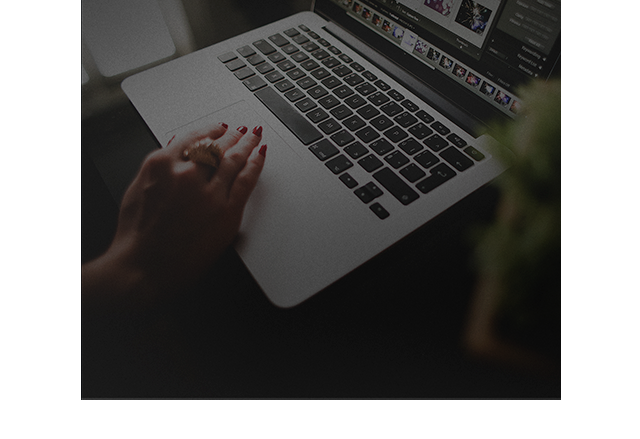
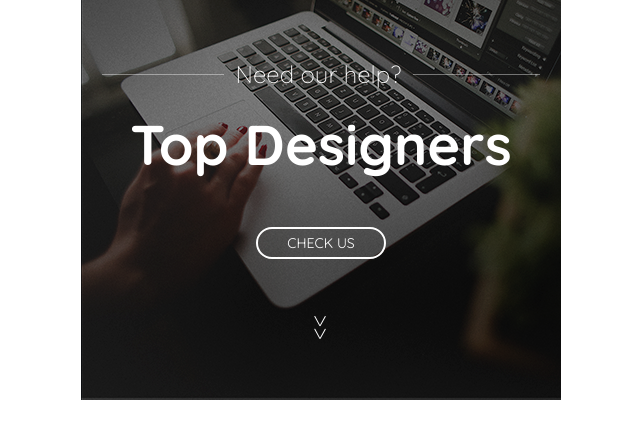
Before and after one commit to MichalIrzylowski/weekly-webdev-challenge-8, a PHP site: page / in a window 1280 px wide. Shown: the part 65-504 px from the top of the page, without its empty margins (319-959 px from the left). Run offline with PHP 8.4, Linux system fonts and the light colour scheme.

Commit message:
Hero ready

```diff
--- a/index.html
+++ b/index.html
@@ -25,9 +25,12 @@
     </nav>
   </header>
   <section class="hero">
-    <p class="question">Need out help?</p>
+    <p class="question">Need our help?</p>
     <h1 class="title">Top Designers</h1>
     <button>check us</button>
+    <div class="arrow-down">
+      >>
+    </div>
   </section>
   <script src="scripts.js" type="text/javascript"></script>
 </body>
--- a/style.css
+++ b/style.css
@@ -10,6 +10,11 @@
   width: 100%;
   display: flex;
   justify-content: space-between;
+}
+
+section {
+  display: flex;
+  flex-direction: column;
 }
 
 nav {
@@ -87,6 +92,39 @@
   width: 100%;
   height: 400px;
   color: rgb(255, 255, 255);
+  justify-content: center;
+  align-items: center;
+}
+
+.question {
+  font-size: 24px;
+  font-weight: 300;
+}
+.question::before,
+.question::after {
+  content: "";
+  display: inline-block;
+  position: relative;
+  bottom: 25%;
+  height: 1px;
+  background-color: rgba(255, 255, 255, 0.4);
+}
+.question::before {
+  width: 122px;
+  margin-right: 12px;
+}
+
+.question::after {
+  width: 127px;
+  margin-left: 12px;
+}
+
+.title {
+  font-size: 56px;
+  line-height: 66px;
+  margin-top: 22px;
+  margin-bottom: 50px;
+  font-weight: bold;
 }
 
 .hero button {
@@ -98,4 +136,11 @@
   color: rgb(255, 255, 255);
   border: 2px solid #fff;
   border-radius: 16px;
+  margin-bottom: 53px;
 }
+
+.arrow-down {
+  font-size: 24px;
+  font-weight: 300;
+  transform: rotate(90deg);
+}
```
